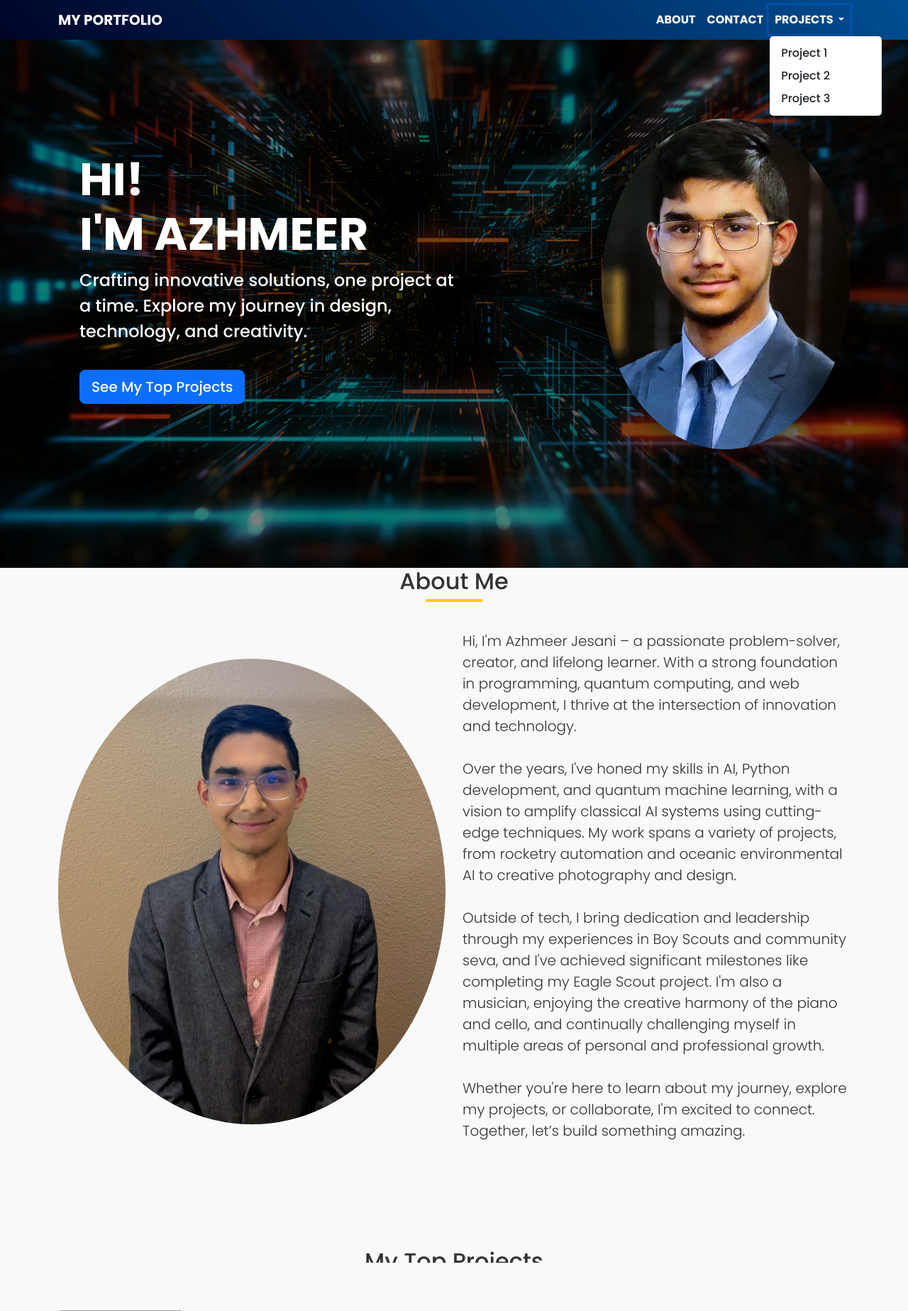
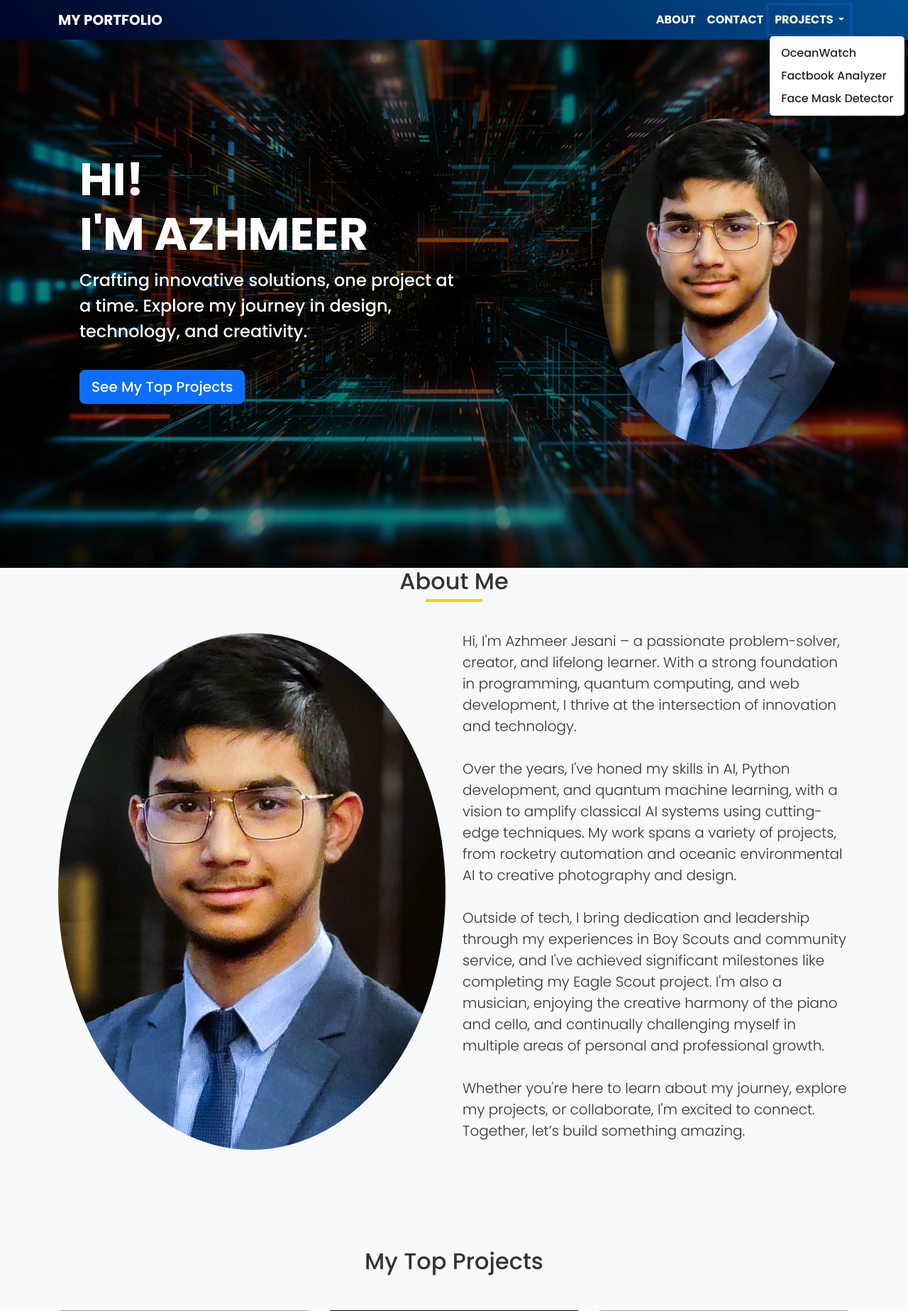
Before and after one commit to MinerUNLEASHED/PortfolioWebsite, a Django app: page / in a window 1280 px wide, after a click on "PROJECTS". Shown: the top 1847 px of the page at 71% size. Run offline with Django 5.2, Linux system fonts and the light colour scheme; some libraries are stand-ins or nearby versions; grey boxes are pictures that could not be loaded.

Commit message:
fixed all errors

```diff
--- a/templates/HomePage/homepage-old.html
+++ b/templates/HomePage/homepage-old.html
@@ -238,9 +238,9 @@
               Projects
             </a>
             <ul class="dropdown-menu" aria-labelledby="navbarDropdown">
-              <li><a class="dropdown-item" href="/project/1">Project 1</a></li>
-              <li><a class="dropdown-item" href="/project/2">Project 2</a></li>
-              <li><a class="dropdown-item" href="/project/3">Project 3</a></li>
+              <li><a class="dropdown-item" href="/project/1">OceanWatch</a></li>
+              <li><a class="dropdown-item" href="/project/2">Factbook Analyzer</a></li>
+              <li><a class="dropdown-item" href="/project/3">Face Mask Detector</a></li>
             </ul>
           </li>
         </ul>
@@ -268,14 +268,14 @@
         <h2>About Me</h2>
         <div class="row align-items-center">
           <div class="col-md-6">
-            <img src="https://f005.backblazeb2.com/file/PortfolioWebsite/static/homepage/mypicreal2.jpeg" alt="About Me Image" class="img-fluid rounded-circle">
+            <img src="https://f005.backblazeb2.com/file/PortfolioWebsite/static/homepage/profilepic1.jpg" alt="About Me Image" class="img-fluid rounded-circle">
           </div>
           <div class="col-md-6">
             <p class="lead">Hi, I'm Azhmeer Jesani – a passionate problem-solver, creator, and lifelong learner. With a strong foundation in programming, quantum computing, and web development, I thrive at the intersection of innovation and technology.<br><br>
 
 Over the years, I've honed my skills in AI, Python development, and quantum machine learning, with a vision to amplify classical AI systems using cutting-edge techniques. My work spans a variety of projects, from rocketry automation and oceanic environmental AI to creative photography and design.<br><br>
 
-Outside of tech, I bring dedication and leadership through my experiences in Boy Scouts and community seva, and I've achieved significant milestones like completing my Eagle Scout project. I'm also a musician, enjoying the creative harmony of the piano and cello, and continually challenging myself in multiple areas of personal and professional growth.<br><br>
+Outside of tech, I bring dedication and leadership through my experiences in Boy Scouts and community service, and I've achieved significant milestones like completing my Eagle Scout project. I'm also a musician, enjoying the creative harmony of the piano and cello, and continually challenging myself in multiple areas of personal and professional growth.<br><br>
 
 Whether you're here to learn about my journey, explore my projects, or collaborate, I'm excited to connect. Together, let’s build something amazing.</p>
           </div>
--- a/templates/Projects/Project1-old.html
+++ b/templates/Projects/Project1-old.html
@@ -205,9 +205,9 @@
               Projects
             </a>
             <ul class="dropdown-menu" aria-labelledby="navbarDropdown">
-              <li><a class="dropdown-item" href="/project/1">Project 1</a></li>
-              <li><a class="dropdown-item" href="/project/2">Project 2</a></li>
-              <li><a class="dropdown-item" href="/project/3">Project 3</a></li>
+              <li><a class="dropdown-item" href="/project/1">OceanWatch</a></li>
+              <li><a class="dropdown-item" href="/project/2">Factbook Analyzer</a></li>
+              <li><a class="dropdown-item" href="/project/3">Face Mask Detector</a></li>
             </ul>
           </li>
         </ul>
--- a/templates/Projects/Project2-old.html
+++ b/templates/Projects/Project2-old.html
@@ -205,9 +205,9 @@
               Projects
             </a>
             <ul class="dropdown-menu" aria-labelledby="navbarDropdown">
-              <li><a class="dropdown-item" href="/project/1">Project 1</a></li>
-              <li><a class="dropdown-item" href="/project/2">Project 2</a></li>
-              <li><a class="dropdown-item" href="/project/3">Project 3</a></li>
+              <li><a class="dropdown-item" href="/project/1">OceanWatch</a></li>
+              <li><a class="dropdown-item" href="/project/2">Factbook Analyzer</a></li>
+              <li><a class="dropdown-item" href="/project/3">Face Mask Detector</a></li>
             </ul>
           </li>
         </ul>
--- a/templates/Projects/Project3-old.html
+++ b/templates/Projects/Project3-old.html
@@ -241,9 +241,9 @@
               Projects
             </a>
             <ul class="dropdown-menu" aria-labelledby="navbarDropdown">
-              <li><a class="dropdown-item" href="/project/1">Project 1</a></li>
-              <li><a class="dropdown-item" href="/project/2">Project 2</a></li>
-              <li><a class="dropdown-item" href="/project/3">Project 3</a></li>
+              <li><a class="dropdown-item" href="/project/1">OceanWatch</a></li>
+              <li><a class="dropdown-item" href="/project/2">Factbook Analyzer</a></li>
+              <li><a class="dropdown-item" href="/project/3">Face Mask Detector</a></li>
             </ul>
           </li>
         </ul>
```
